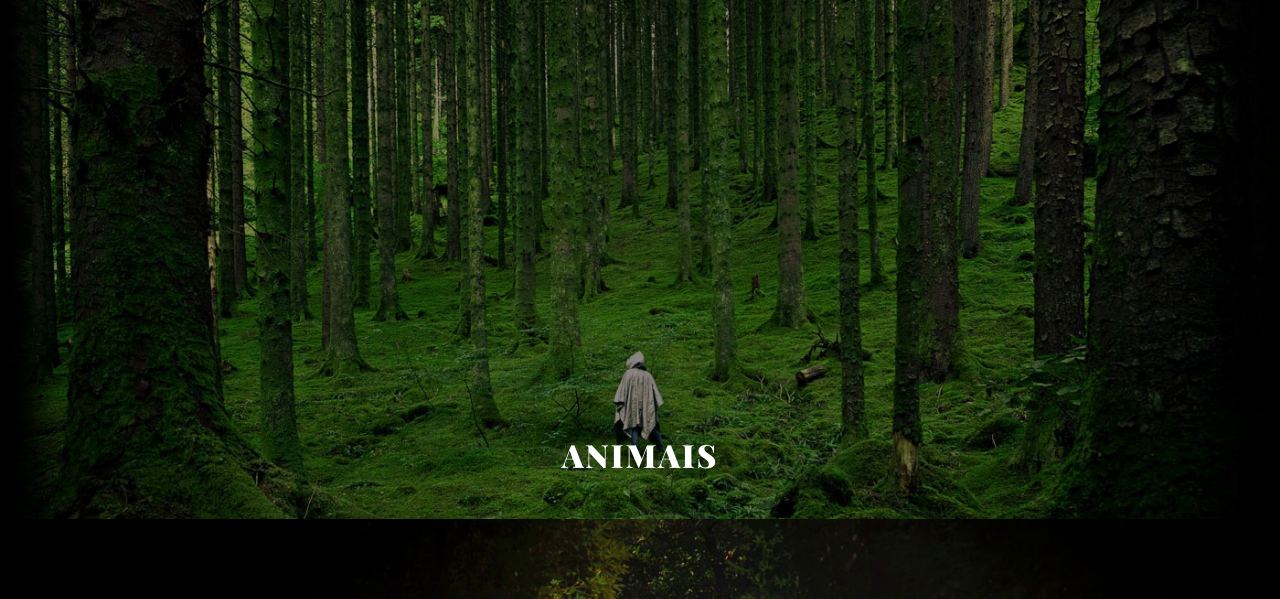
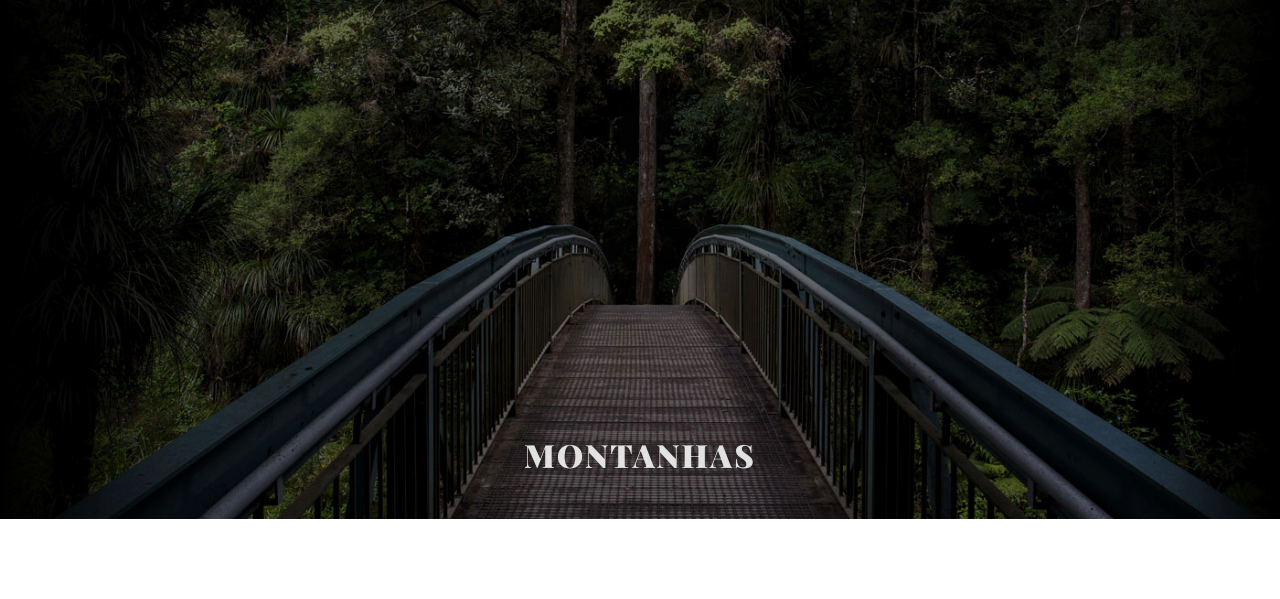
Before and after one commit to felipemendesvidal/Nature_scroll_suave, a plain HTML site: page index.html in a window 1280 px wide. Shown: the part 70-669 px from the top of the page. Drawn offline with nearby package versions, Linux system fonts and the light colour scheme.

Commit message:
slide funcionando

```diff
--- a/css/style.css
+++ b/css/style.css
@@ -318,3 +318,23 @@ p {
 	margin: 0 auto;
 	max-width: 100%;
 }
+
+/* stilo do slide */
+.slide{
+ position: relative;
+ overflow: hidden;
+
+}
+/* > seleciona cada item dentro da tag
+   * Seleciona todos os itens, seletor universal
+*/
+.slide > * {
+	width: 100%;
+	position: absolute;
+	opacity: 0;
+	transition: .5s; /*tempo de transicao*/
+}
+.slide > .active{
+	position: relative;
+	opacity: 1;
+}
--- a/js/app.js
+++ b/js/app.js
@@ -79,4 +79,25 @@ $('.menu-mobile-btn').click(function(){
 	$(this).toggleClass('active');
 	$('.mobile-menu').toggleClass('active')
 	$
-})
+});
+
+
+// slide
+// adicionando class active a div do slide
+$('.slide > :first').addClass('active');
+
+// função que faz rodar os slide
+function rodaSlide(){
+
+	var activeSlide = $('.slide > .active'), nextSlide = activeSlide.next();
+	//verifica se o proximo elemento não existe
+	if(nextSlide.length == 0){
+		nextSlide = $('.slide > :first');
+	}
+	activeSlide.removeClass('active');
+	nextSlide.addClass('active')
+
+}//fim função
+
+// roda o slide
+setInterval(rodaSlide, 3000);
```
